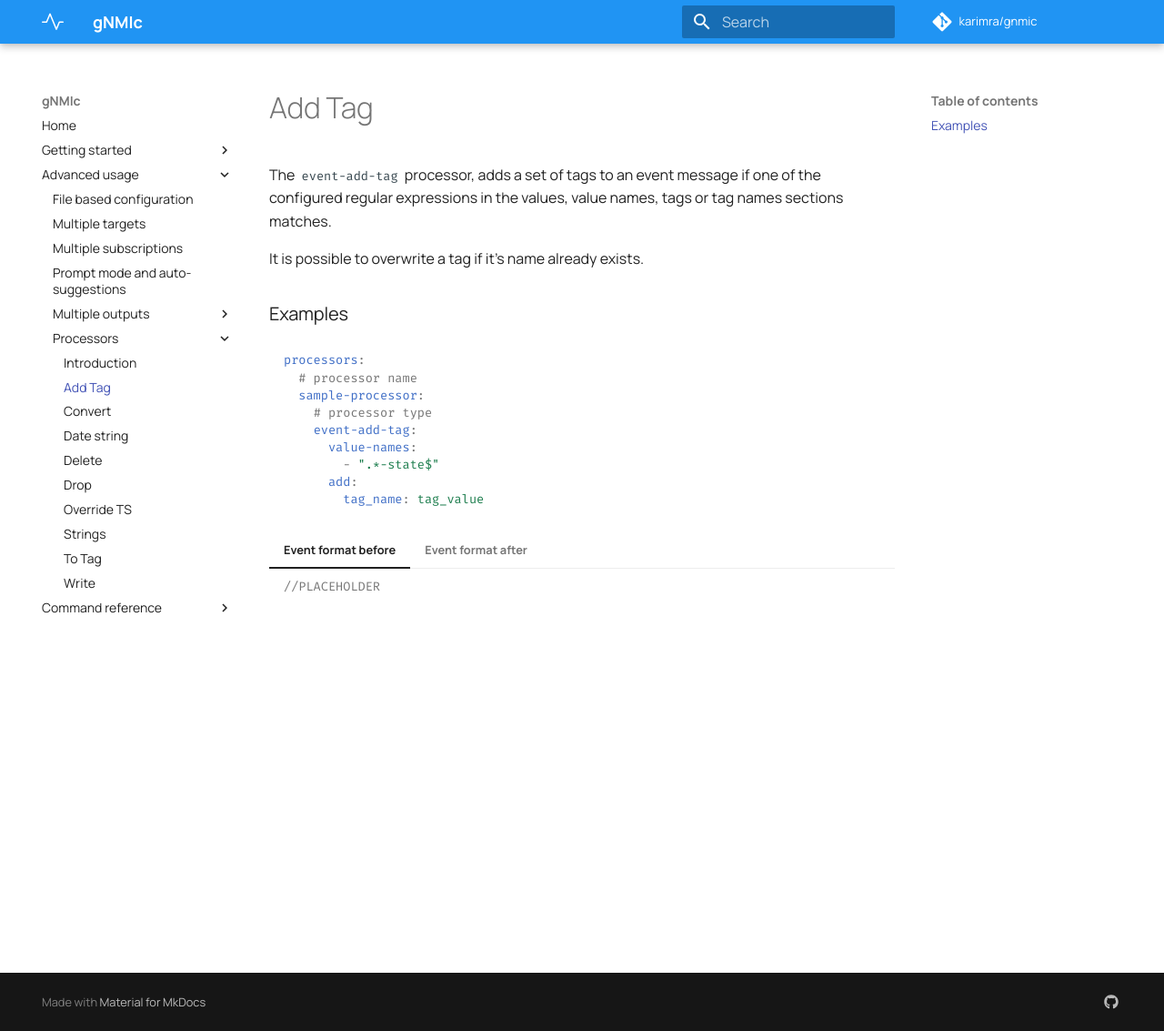
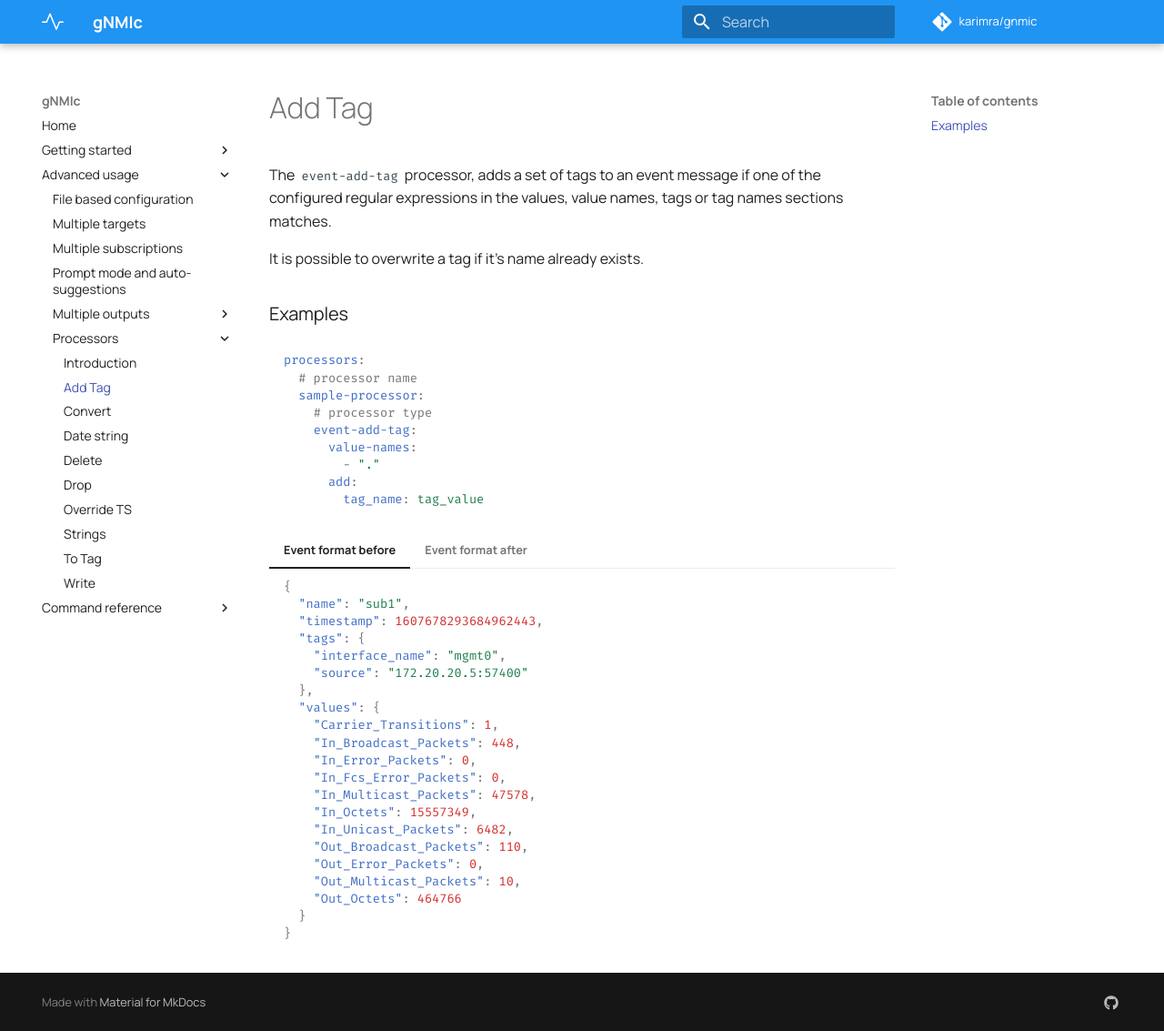
Before and after one commit to openconfig/gnmic, an MkDocs documentation site: the page built from docs/advanced/event_processors/event_add_tag.md, in a window 1280 px wide and 1133 px high. Shown: the whole window at 91% size. Built offline with MkDocs 1.6.1 and Material for MkDocs 9.7.7, drawn with Linux system fonts in a browser that asks for light colours; comment, search, counter and statistics services are not loaded.

Commit message:
update docs

````diff
--- a/docs/advanced/event_processors/event_add_tag.md
+++ b/docs/advanced/event_processors/event_add_tag.md
@@ -11,16 +11,57 @@
     # processor type
     event-add-tag:
       value-names:
-        - ".*-state$"
+        - "."
       add:
         tag_name: tag_value
 ```
 
 === "Event format before"
     ```json
-    //PLACEHOLDER
+    {
+      "name": "sub1",
+      "timestamp": 1607678293684962443,
+      "tags": {
+        "interface_name": "mgmt0",
+        "source": "172.20.20.5:57400"
+      },
+      "values": {
+        "Carrier_Transitions": 1,
+        "In_Broadcast_Packets": 448,
+        "In_Error_Packets": 0,
+        "In_Fcs_Error_Packets": 0,
+        "In_Multicast_Packets": 47578,
+        "In_Octets": 15557349,
+        "In_Unicast_Packets": 6482,
+        "Out_Broadcast_Packets": 110,
+        "Out_Error_Packets": 0,
+        "Out_Multicast_Packets": 10,
+        "Out_Octets": 464766
+      }
+    }
     ```
 === "Event format after"
     ```json
-    //PLACEHOLDER
+    {
+      "name": "sub1",
+      "timestamp": 1607678293684962443,
+      "tags": {
+        "interface_name": "mgmt0",
+        "source": "172.20.20.5:57400",
+        "tag_name": "tag_value"
+    },
+      "values": {
+        "Carrier_Transitions": 1,
+        "In_Broadcast_Packets": 448,
+        "In_Error_Packets": 0,
+        "In_Fcs_Error_Packets": 0,
+        "In_Multicast_Packets": 47578,
+        "In_Octets": 15557349,
+        "In_Unicast_Packets": 6482,
+        "Out_Broadcast_Packets": 110,
+        "Out_Error_Packets": 0,
+        "Out_Multicast_Packets": 10,
+        "Out_Octets": 464766
+      }
+    }
     ```
````
